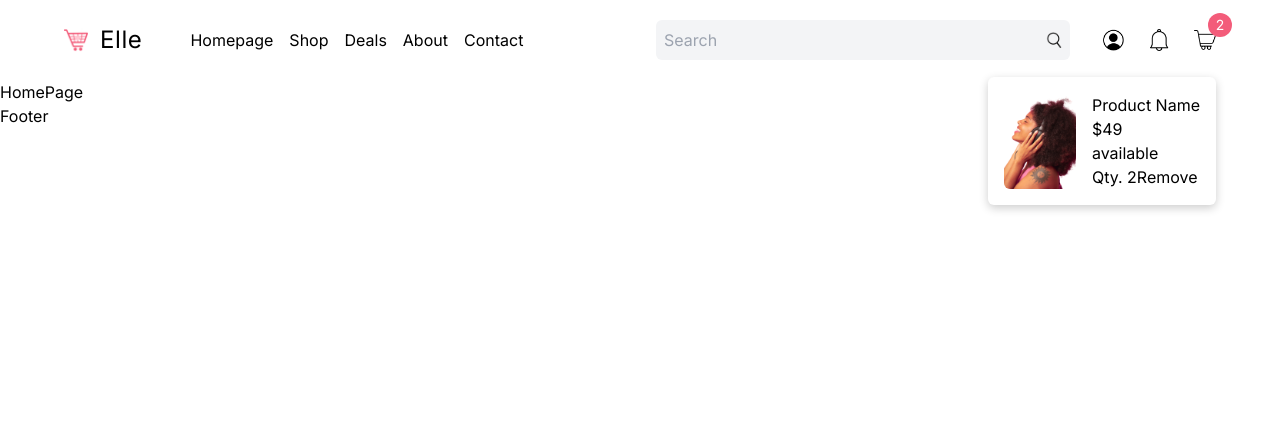
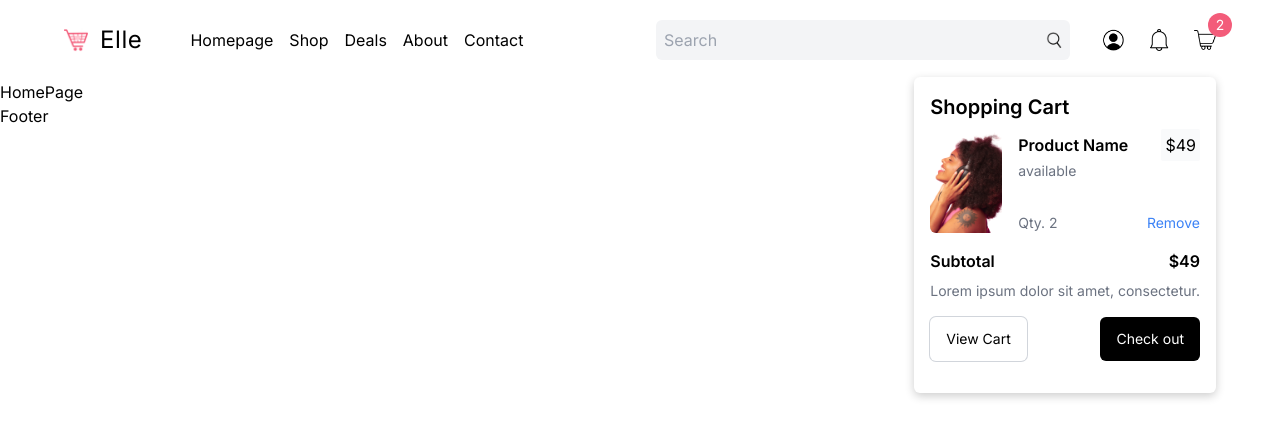
Before and after one commit to AramKim37/ecommerce-next, a Next.js app: page / in a window 1280 px wide. Both pictures are taken after a click on the picture 1205 px from the left and 40 px from the top of the page. Shown: the top 438 px of the page. Built offline with nearby package versions, Linux system fonts and the light colour scheme.

Commit message:
completed cart modal

```diff
--- a/src/components/CartModal.tsx
+++ b/src/components/CartModal.tsx
@@ -10,6 +10,10 @@ const CartModal = () => {
       {cartItems ? (
         <div>Cart is Empty</div>
       ) : (
+        <>
+          <h1 className="font-semibold text-xl pb-2">Shopping Cart</h1>
+          <div className="flex flex-col gap-8">
+            {/* item */}
             <div className="flex gap-4">
               <Image
                 src={Woman}
@@ -18,20 +22,39 @@ const CartModal = () => {
                 alt=""
                 className="object-cover rounded-md"
               />
-          <div className="flex flex-col justify-between w-full">
+              <div className="flex flex-col justify-between w-full gap-8">
                 <div>
-              <div>
-                <h3>Product Name</h3>
-                <div>$49</div>
+                  <div className="flex items-center justify-between gap-8">
+                    <h3 className="font-semibold">Product Name</h3>
+                    <div className="p-1 bg-gray-50 rounded-sm">$49</div>
                   </div>
-              <div>available</div>
+                  <div className="text-sm text-gray-500">available</div>
                 </div>
-            <div>
-              <span>Qty. 2</span>
-              <span>Remove</span>
+                <div className="flex justify-between text-sm">
+                  <span className="text-gray-500">Qty. 2</span>
+                  <span className="text-blue-500">Remove</span>
                 </div>
               </div>
             </div>
+          </div>
+          <div className="py-4">
+            <div className="flex items-center justify-between font-semibold">
+              <span>Subtotal</span>
+              <span>$49</span>
+            </div>
+            <p className="text-gray-500 text-sm mt-2 mb-4">
+              Lorem ipsum dolor sit amet, consectetur.
+            </p>
+            <div className="flex justify-between text-sm">
+              <button className="rounded-md py-3 px-4 ring-1 ring-gray-300">
+                View Cart
+              </button>
+              <button className="rounded-md py-3 px-4 bg-black text-white">
+                Check out
+              </button>
+            </div>
+          </div>
+        </>
       )}
     </div>
   );
```
Lines whose indentation alone changed are shown as unchanged.
